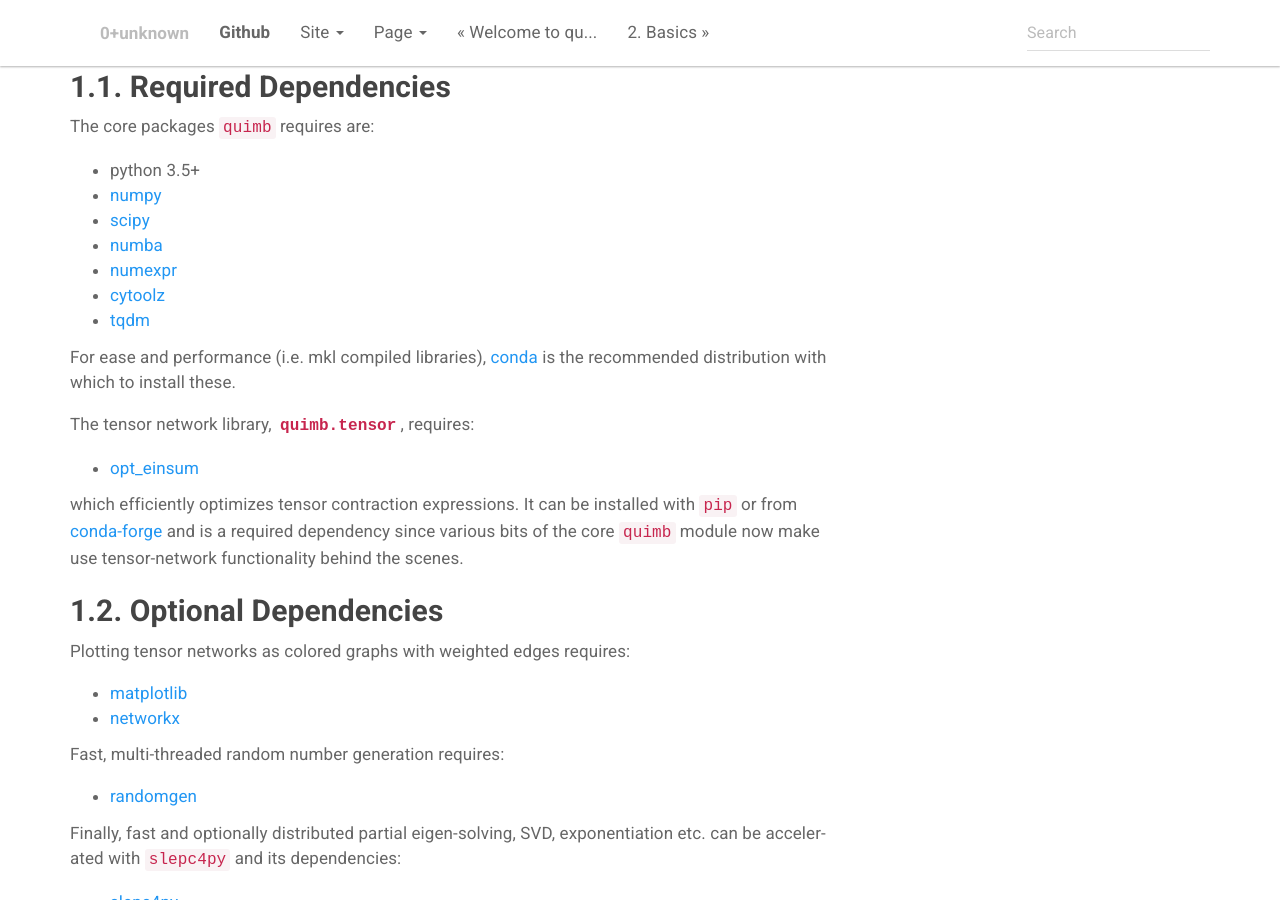
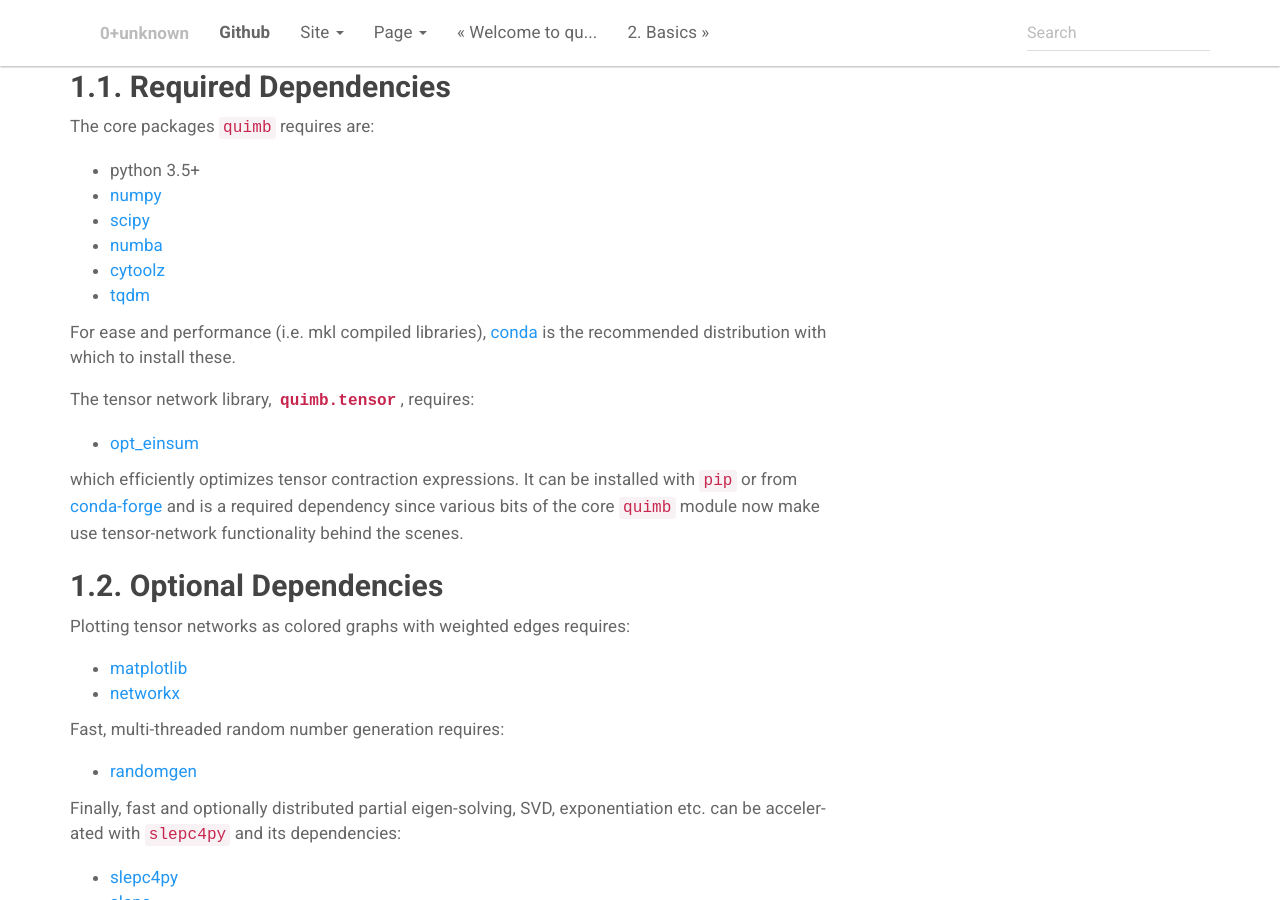
Before and after one commit to jcmgray/quimb, a Sphinx documentation site: the page built from docs/installation.rst, in a window 1280 px wide and 900 px high, scrolled down 356 px. Built offline with Sphinx 7.4.7, drawn with Linux system fonts in a browser that asks for light colours; pages that are not in the unit, such as notebooks, are missing from menus.

Commit message:
de-numexpr outer

```diff
--- a/README.rst
+++ b/README.rst
@@ -26,7 +26,7 @@
 The **core** ``quimb`` module:
 
 * Uses straight ``numpy`` and ``scipy.sparse`` matrices as quantum objects
-* Accelerates many operations using `numba <https://numba.pydata.org>`_ and `numexpr <https://github.com/pydata/numexpr>`_
+* Accelerates and parallelizes many operations using `numba <https://numba.pydata.org>`_.
 * Makes it easy to construct operators in large tensor spaces (e.g. 2D lattices)
 * Uses efficient methods to compute various quantities including entanglement measures
 * Has many built-in states and operators, including those based on fast, parallel random number generation
--- a/docs/index.rst
+++ b/docs/index.rst
@@ -25,7 +25,7 @@ Welcome to quimb's documentation!
 The **core** ``quimb`` module:
 
 * Uses straight ``numpy`` and ``scipy.sparse`` matrices as quantum objects
-* Accelerates many operations using `numba <https://numba.pydata.org>`_ and `numexpr <https://github.com/pydata/numexpr>`_
+* Accelerates and parallelizes many operations using `numba <https://numba.pydata.org>`_.
 * Makes it easy to construct operators in large tensor spaces (e.g. 2D lattices)
 * Uses efficient methods to compute various quantities including entanglement measures
 * Has many built-in states and operators, including those based on fast, parallel random number generation
--- a/docs/installation.rst
+++ b/docs/installation.rst
@@ -25,7 +25,6 @@ The core packages ``quimb`` requires are:
 * `numpy <http://www.numpy.org/>`_
 * `scipy <https://www.scipy.org/>`_
 * `numba <http://numba.pydata.org/>`_
-* `numexpr <https://github.com/pydata/numexpr>`_
 * `cytoolz <https://github.com/pytoolz/cytoolz>`_
 * `tqdm <https://github.com/tqdm/tqdm>`_
 
--- a/setup.py
+++ b/setup.py
@@ -26,7 +26,6 @@ setup(
         'numpy>=1.12',
         'scipy>=1.0.0',
         'numba>=0.39',
-        'numexpr>=2.3',
         'psutil>=4.3.1',
         'cytoolz>=0.8.0',
         'tqdm>=4',
```
Also changed, not shown: 3 other files.
